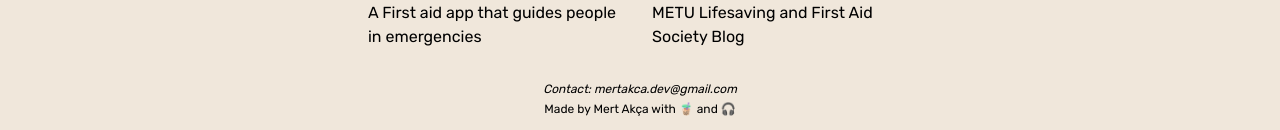
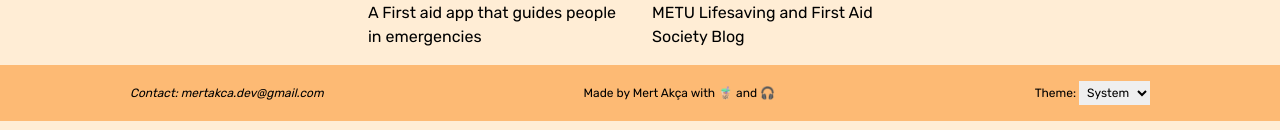
Before and after one commit to utarit/portfolio-website, a Next.js app: page /works in a window 1280 px wide. Shown: the part 1725-1855 px from the top of the page. Built offline with nearby package versions, Linux system fonts and the light colour scheme.

Commit message:
create theme options

```diff
--- a/app/layout.tsx
+++ b/app/layout.tsx
@@ -45,10 +45,16 @@ export default function RootLayout({
       lang="en"
       className={classNames(documentFont.variable, headingFont.variable)}
     >
-      <body className="container max-w-xl mx-auto px-4">
+      <head>
+        {/* eslint-disable-next-line @next/next/no-sync-scripts */}
+        <script src="/theme.js" />
+      </head>
+      <body className="text-black bg-orange-100 dark:text-white dark:bg-gray-800">
         <Navbar />
-        <CatGif />
-        {children}
+        <main className="container max-w-xl mx-auto px-4">
+          <CatGif />
+          {children}
+        </main>
         <Footer />
         <Analytics />
       </body>
--- a/app/page.tsx
+++ b/app/page.tsx
@@ -26,7 +26,7 @@ const timeline = [
 
 export default function Home() {
   return (
-    <main className="flex flex-col">
+    <article className="flex flex-col">
       <section className="flex justify-between gap-4">
         <header>
           <h2 className="text-4xl">Mert Akça</h2>
@@ -55,7 +55,7 @@ export default function Home() {
         <Banner>
           <p className="text-sm">
             <strong>Fun fact:</strong> This website is <em>div-free</em> !{" "}
-            <small>but not span free, woops</small>
+            <small>but not span free, woops!</small>
           </p>
         </Banner>
 
@@ -99,6 +99,6 @@ export default function Home() {
           </li>
         </ul>
       </section>
-    </main>
+    </article>
   );
 }
--- a/app/posts/page.tsx
+++ b/app/posts/page.tsx
@@ -33,7 +33,7 @@ const posts = [
 
 const PostsPage = () => {
   return (
-    <main>
+    <>
       <h2 className="text-xl my-4">Posts</h2>
       <Banner emoji="📰">
         <small>
@@ -53,7 +53,7 @@ const PostsPage = () => {
           />
         ))}
       </ul>
-    </main>
+    </>
   );
 };
 
--- a/app/works/page.tsx
+++ b/app/works/page.tsx
@@ -63,7 +63,7 @@ const oldWorks = [
 ];
 const WorksPage = () => {
   return (
-    <main>
+    <>
       <h2 className="text-xl my-4">Works</h2>
       <ul className="grid grid-cols-1 md:grid-cols-2 gap-6">
         {works.map((el) => (
@@ -79,7 +79,7 @@ const WorksPage = () => {
       <Banner emoji="🤖">
         <p>
           Is Prompt engineering a thing yet? I am highly skilled in using
-          chatGPT.
+          ChatGPT.
         </p>
       </Banner>
       <hr className="my-12 h-0.5 border-t-0 bg-neutral-100 opacity-100 dark:opacity-50" />
@@ -95,7 +95,7 @@ const WorksPage = () => {
           />
         ))}
       </ul>
-    </main>
+    </>
   );
 };
 
--- a/components/Banner.tsx
+++ b/components/Banner.tsx
@@ -7,7 +7,7 @@ type Props = {
 
 const Banner = ({ children, emoji = "😱" }: Props) => {
   return (
-    <aside className="bg-orange-200 dark:bg-gray-800 p-4 flex items-center justify-between gap-2 my-2">
+    <aside className="bg-orange-200 dark:bg-gray-900 p-4 flex items-center justify-between gap-2 my-2">
       {children}
       <p className="relative">
         <span className="absolute animate-ping">{emoji}</span>
--- a/components/Footer.tsx
+++ b/components/Footer.tsx
@@ -1,13 +1,18 @@
 import React from "react";
+
+import ThemeToggle from "./ThemeToggle";
 
 const Footer = () => {
   return (
-    <footer className="py-4 text-xs mt-4 flex flex-col justify-between items-center gap-1">
+    <footer className="py-4 text-xs mt-4 flex justify-around gap-4 p-2 items-center bg-orange-300 dark:bg-gray-900">
       <address>
         Contact:{" "}
-        <a href="mailto:mertakca.dev@gmail.com">mertakca.dev@gmail.com</a>
+        <a className="hover:underline" href="mailto:mertakca.dev@gmail.com">
+          mertakca.dev@gmail.com
+        </a>
       </address>
       <p>Made by Mert Akça with 🧋 and 🎧</p>
+      <ThemeToggle />
     </footer>
   );
 };
--- a/components/NavLink.tsx
+++ b/components/NavLink.tsx
@@ -1,5 +1,5 @@
+import React, { ComponentProps } from "react";
 import Link from "next/link";
-import React, { ComponentProps } from "react";
 
 const NavLink = (props: ComponentProps<typeof Link>) => {
   return (
--- a/components/Navbar.tsx
+++ b/components/Navbar.tsx
@@ -12,7 +12,7 @@ const Navbar = () => {
   const pathname = usePathname();
 
   return (
-    <header className="z-10 flex gap-5 py-2 pl-4 fixed bg-orange-300 dark:bg-gray-800 bg-opacity-60 dark:bg-opacity-60 backdrop-blur left-0 right-0">
+    <header className="z-10 flex gap-5 py-2 pl-4 bg-orange-300 dark:bg-gray-900 bg-opacity-60 dark:bg-opacity-60 backdrop-blur fixed left-0 right-0">
       <Link href="/" className="group flex gap-3 items-center">
         <Image
           className="group-hover:rotate-[20deg] dark:invert"
@@ -27,13 +27,13 @@ const Navbar = () => {
       <nav className="flex gap-2">
         <NavLink
           href="/works"
-          className={classNames("p-2", pathname === "/works" && "bg-teal-400")}
+          className={classNames("p-2", pathname === "/works" && "bg-teal-600")}
         >
           Works
         </NavLink>
         <NavLink
           href="/posts"
-          className={classNames("p-2", pathname === "/posts" && "bg-teal-400")}
+          className={classNames("p-2", pathname === "/posts" && "bg-teal-600")}
         >
           Posts
         </NavLink>
--- /dev/null
+++ b/components/ThemeToggle.tsx
@@ -0,0 +1,77 @@
+"use client";
+
+import React, { ChangeEvent, useCallback, useEffect, useState } from "react";
+
+type Theme = "system" | "light" | "dark";
+
+const ThemeToggle = () => {
+  const [theme, setTheme] = useState<Theme>("system");
+
+  useEffect(() => {
+    const themeFromStorage = localStorage.getItem("theme");
+    if (themeFromStorage) {
+      setTheme(themeFromStorage as Theme);
+    }
+  }, []);
+
+  useEffect(() => {
+    const handleEvent = (event: MediaQueryListEvent) => {
+      const themeFromStorage = localStorage.getItem("theme");
+
+      if (themeFromStorage !== "system") return;
+
+      const newColorScheme = event.matches ? "dark" : "light";
+      if (newColorScheme === "dark") {
+        document.documentElement.classList.add("dark");
+      } else {
+        document.documentElement.classList.remove("dark");
+      }
+    };
+
+    window
+      .matchMedia("(prefers-color-scheme: dark)")
+      .addEventListener("change", handleEvent);
+
+    return () =>
+      window
+        .matchMedia("(prefers-color-scheme: dark)")
+        .removeEventListener("change", handleEvent);
+  }, []);
+
+  const handleChange = useCallback((event: ChangeEvent<HTMLSelectElement>) => {
+    const value = event.target.value as Theme;
+
+    setTheme(value);
+    localStorage.setItem("theme", value);
+
+    if (value === "dark") {
+      document.documentElement.classList.add("dark");
+    } else if (value === "light") {
+      document.documentElement.classList.remove("dark");
+    } else {
+      // value === system
+      if (window.matchMedia("(prefers-color-scheme: dark)").matches) {
+        document.documentElement.classList.add("dark");
+      } else {
+        document.documentElement.classList.remove("dark");
+      }
+    }
+  }, []);
+
+  return (
+    <label>
+      Theme:{" "}
+      <select
+        className="dark:text-black p-1"
+        value={theme}
+        onChange={handleChange}
+      >
+        <option value="system">System</option>
+        <option value="light">Light</option>
+        <option value="dark">Dark</option>
+      </select>
+    </label>
+  );
+};
+
+export default ThemeToggle;
--- a/components/works/Article.tsx
+++ b/components/works/Article.tsx
@@ -15,7 +15,6 @@ type Props = {
 
 const Article = ({ title, year, children, pills, images }: Props) => {
   return (
-    <main>
     <article>
       <header className="flex gap-2 items-center">
         <Link href="/works" className="text-rose-400 hover:underline">
@@ -67,7 +66,6 @@ const Article = ({ title, year, children, pills, images }: Props) => {
         ))}
       </ul>
     </article>
-    </main>
   );
 };
 
--- /dev/null
+++ b/public/theme.js
@@ -0,0 +1,11 @@
+const themeFromStorage = localStorage.getItem("theme");
+
+if (
+  themeFromStorage === "dark" ||
+  (themeFromStorage !== "light" &&
+    window.matchMedia("(prefers-color-scheme: dark)").matches)
+) {
+  document.documentElement.classList.add("dark");
+} else {
+  document.documentElement.classList.remove("dark");
+}
--- a/tailwind.config.ts
+++ b/tailwind.config.ts
@@ -1,6 +1,7 @@
 import type { Config } from "tailwindcss";
 
 const config: Config = {
+  darkMode: "class",
   content: [
     "./pages/**/*.{js,ts,jsx,tsx,mdx}",
     "./components/**/*.{js,ts,jsx,tsx,mdx}",
```
Lines whose indentation alone changed are shown as unchanged.
